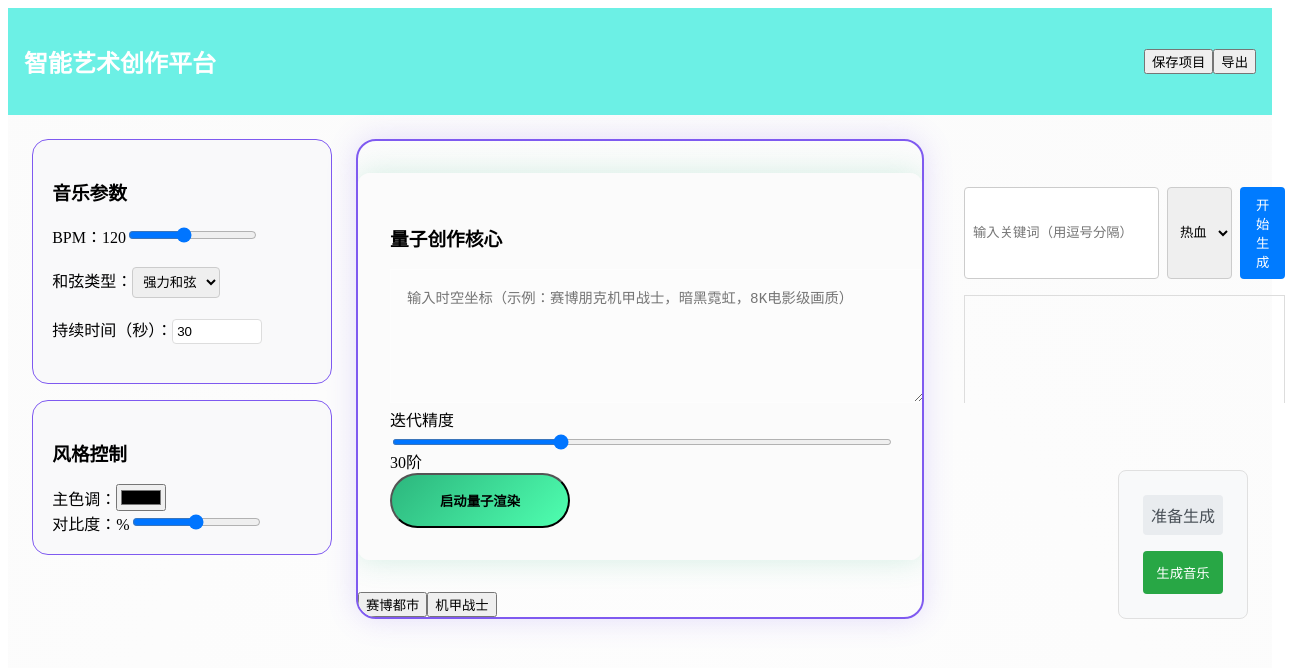
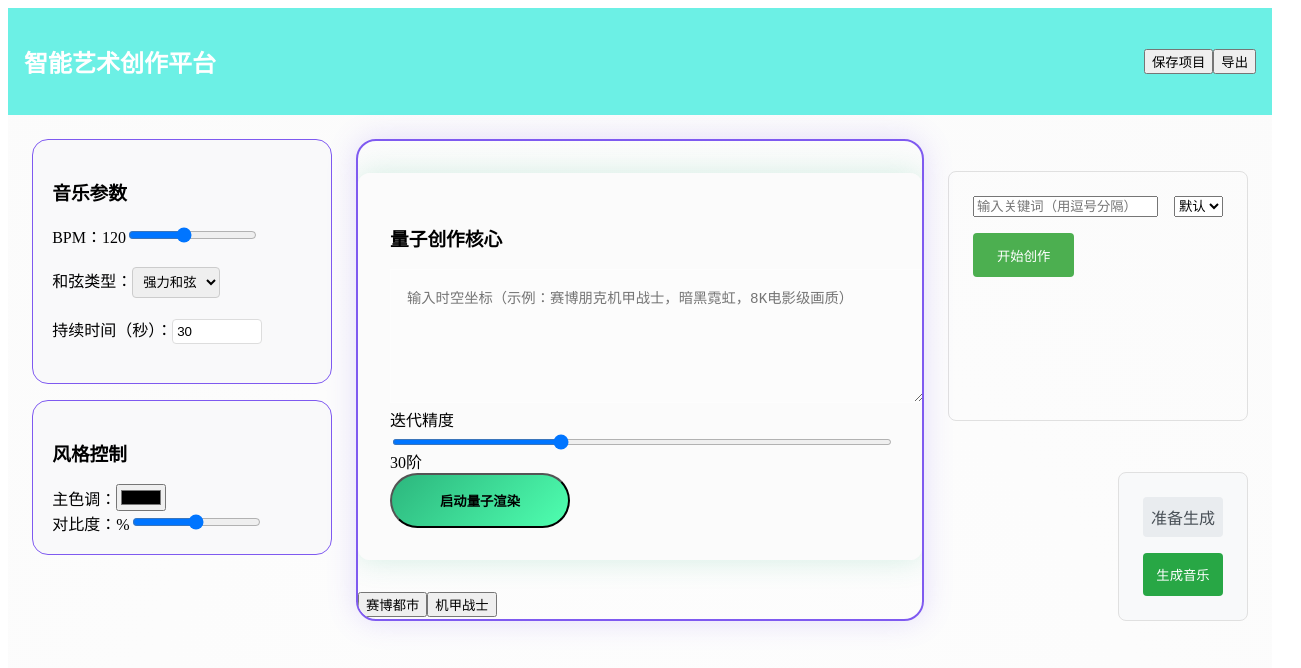
Before and after one commit to qiuyu03/art-platform-frontend, a Vue app: page / in a window 1280 px wide. Shown: the top 668 px of the page, 1301 px wide, since content can reach past the window. Built offline with nearby package versions, Linux system fonts and the light colour scheme.

Commit message:
vercel部署1

```diff
--- a/package.json
+++ b/package.json
@@ -14,12 +14,14 @@
     "@vercel/node": "^5.1.14",
     "@vueuse/core": "^13.0.0",
     "axios": "^1.8.4",
+    "axios-retry": "^4.5.0",
     "core-js": "^3.8.3",
     "cors": "^2.8.5",
     "dotenv": "^16.4.7",
     "express": "^4.21.2",
     "marked": "^15.0.7",
     "mongodb": "^6.15.0",
+    "mongoose": "^8.12.2",
     "vercel": "^41.4.1",
     "vue": "^3.4.0",
     "webpack-chain": "^6.5.1"
--- a/src/components/generators/TextGenerator.vue
+++ b/src/components/generators/TextGenerator.vue
@@ -1,121 +1,119 @@
+<template>
+  <div class="generator-card">
+    <div class="input-group">
+      <input
+        v-model="inputKeywords"
+        placeholder="输入关键词（用逗号分隔）"
+        @keyup.enter="handleGenerate"
+      />
+      <select v-model="selectedEmotion">
+        <option v-for="emotion in emotionOptions" :key="emotion">
+          {{ emotion }}
+        </option>
+      </select>
+    </div>
+
+    <button
+      :disabled="isGenerating"
+      @click="handleGenerate"
+    >
+      {{ isGenerating ? '生成中...' : '开始创作' }}
+    </button>
+
+    <div v-if="error" class="error-message">
+      {{ error }}
+    </div>
+
+    <div v-if="generatedText" class="output-box">
+      <pre>{{ generatedText }}</pre>
+    </div>
+  </div>
+</template>
+
 <script setup>
 import { ref } from 'vue';
 
-const keywords = ref('');
-const emotion = ref('热血');
+const inputKeywords = ref('');
+const selectedEmotion = ref('默认');
 const generatedText = ref('');
-const isLoading = ref(false);
-const errorMessage = ref('');
+const isGenerating = ref(false);
+const error = ref('');
 
-const generate = async () => {
+// 从环境变量加载情感选项
+const emotionOptions = JSON.parse(process.env.VUE_APP_EMOTION_OPTIONS || '["默认","热血","悲伤"]');
+
+// 从环境变量加载后端地址
+// const API_BASE_URL = process.env.SERVER_PORT || 'http://localhost:3001';
+const API_BASE_URL = ''; // 使用相对路径
+
+const handleGenerate = async () => {
   try {
-    isLoading.value  = true;
-    errorMessage.value  = '';
+    isGenerating.value = true;
+    error.value = '';
 
-    const response = await fetch('http://localhost:3000/api/text/generate', {
+    const keywords = inputKeywords.value.split(',').map(k => k.trim());
+
+    console.log('Sending request with:', { keywords, emotion: selectedEmotion.value }); // 打印请求参数
+
+    const response = await fetch(`${API_BASE_URL}/api/textGenerate`, {
       method: 'POST',
       headers: { 'Content-Type': 'application/json' },
       body: JSON.stringify({
-        keywords: keywords.value.split(/[, ，]/),
-        emotion: emotion.value
-      })
+        keywords,
+        emotion: selectedEmotion.value
+      }),
     });
 
+    if (!response.ok) throw new Error(await response.text());
+
     const data = await response.json();
+    console.log('Response data:', data); // 打印响应数据
 
-    if (!data.success)  throw new Error(data.error);
-
-    generatedText.value  = data.content.replace(/\n/g,  '<br>');
-
+    generatedText.value = data.content; // 确保字段名与后端返回一致
   } catch (err) {
-    errorMessage.value  = `生成失败: ${err.message}`;
+    error.value = `生成失败: ${err.message}`;
   } finally {
-    isLoading.value  = false;
+    isGenerating.value = false;
   }
 };
 </script>
 
-<template>
-  <div class="generator">
-    <div class="input-group">
-      <input
-        v-model="keywords"
-        placeholder="输入关键词（用逗号分隔）"
-        class="keyword-input"
-      >
-      <select v-model="emotion" class="emotion-select">
-        <option value="热血">热血</option>
-        <option value="温馨">温馨</option>
-      </select>
-      <button
-        @click="generate"
-        :disabled="isLoading"
-        class="generate-btn"
-      >
-        {{ isLoading ? '生成中...' : '开始生成' }}
-      </button>
-    </div>
-
-    <div v-if="errorMessage" class="error-message">
-      {{ errorMessage }}
-    </div>
-
-    <div
-      v-html="generatedText"
-      class="output-area"
-    ></div>
-  </div>
-</template>
-
 <style scoped>
-.generator {
+.generator-card {
   max-width: 600px;
   margin: 2rem auto;
-  padding: 1rem;
+  padding: 1.5rem;
+  border: 1px solid #e0e0e0;
+  border-radius: 8px;
 }
 
 .input-group {
-  display: flex;
-  gap: 0.5rem;
+  display: grid;
+  grid-template-columns: 2fr 1fr;
+  gap: 1rem;
   margin-bottom: 1rem;
 }
 
-.keyword-input {
-  flex: 1;
-  padding: 0.5rem;
-  border: 1px solid #ccc;
+button {
+  background: #4CAF50;
+  color: white;
+  border: none;
+  padding: 0.8rem 1.5rem;
   border-radius: 4px;
+  cursor: pointer;
+  transition: opacity 0.2s;
 }
 
-.emotion-select {
-  padding: 0.5rem;
-  border: 1px solid #ccc;
-  border-radius: 4px;
-}
-
-.generate-btn {
-  padding: 0.5rem 1rem;
-  background: #007bff;
-  color: white;
-  border: none;
-  border-radius: 4px;
-  cursor: pointer;
-}
-
-.generate-btn:disabled {
-  background: #6c757d;
+button:disabled {
+  opacity: 0.7;
   cursor: not-allowed;
 }
 
-.output-area {
-  border: 1px solid #ddd;
+.output-box {
+  margin-top: 1rem;
   padding: 1rem;
-  min-height: 200px;
+  background: #f8f9fa;
+  border-radius: 4px;
   white-space: pre-wrap;
 }
-
-.error-message {
-  color: #dc3545;
-  margin: 1rem 0;
-}
 </style>
```
Also changed, not shown: api/textGenerate.js (+18 -17 lines), api/utils/db.js (+14 -14 lines), api/utils/promptEngine.js (added, +19 -0 lines), api/utils/ruleLoader.js (+21 -19 lines), server.js (+84 -19 lines), vercel.json, 2 other files (tests, documents, lock files or other folders).
